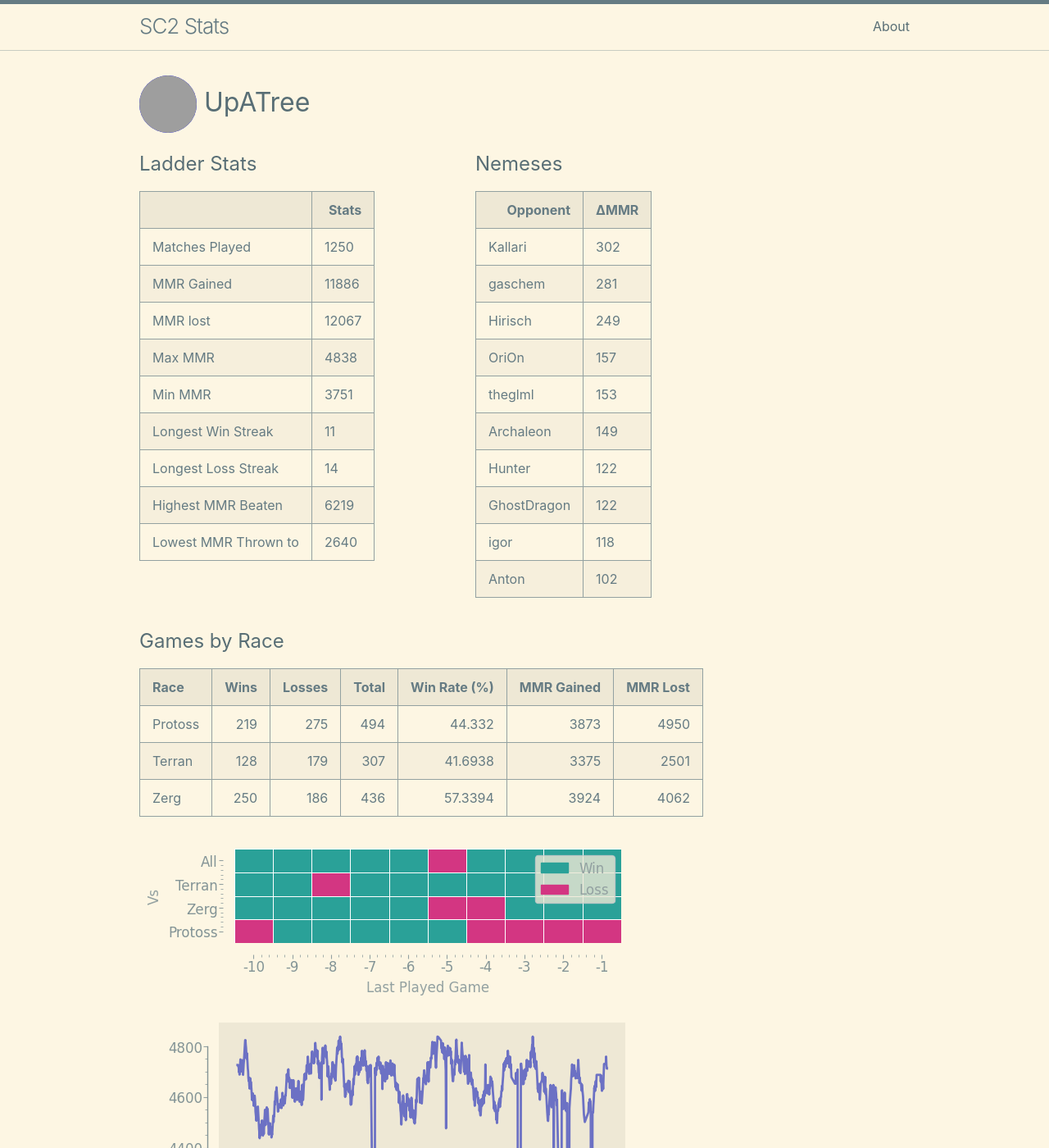
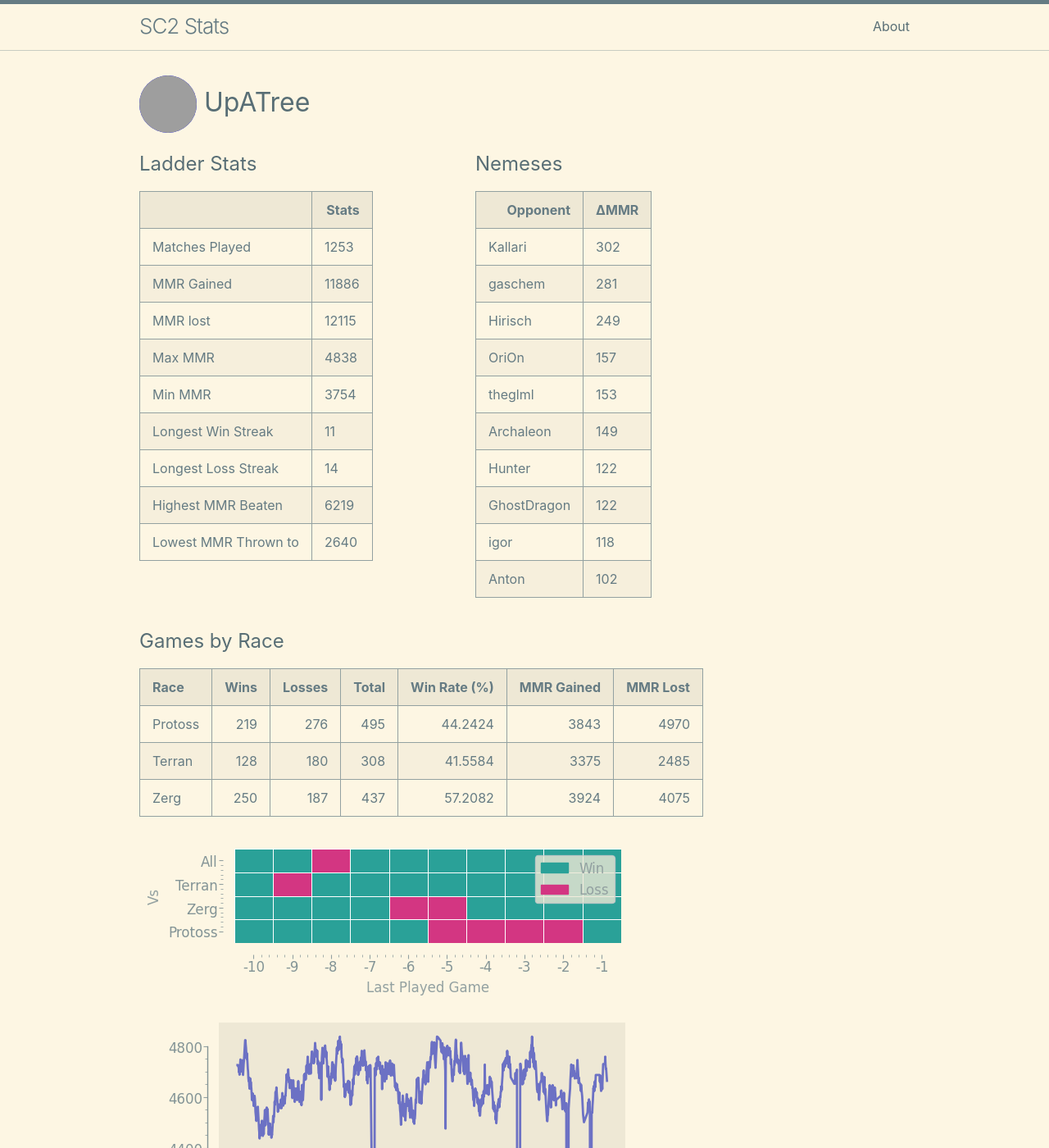
Before and after one commit to kylermurphy/UpATree, a Jekyll site: the page built from docs/index.md, in a window 1280 px wide and 1400 px high. Shown: the whole window at 82% size. Built offline with Jekyll 4.4.1, drawn with Linux system fonts in a browser that asks for light colours; grey boxes are pictures that could not be loaded.

Commit message:
running on push

```diff
--- a/docs/index.md
+++ b/docs/index.md
@@ -18,7 +18,7 @@ layout: home
   <tbody>
     <tr>
       <td>Matches Played</td>
-      <td>1250</td>
+      <td>1253</td>
     </tr>
     <tr>
       <td>MMR Gained</td>
@@ -26,7 +26,7 @@ layout: home
     </tr>
     <tr>
       <td>MMR lost</td>
-      <td>12067</td>
+      <td>12115</td>
     </tr>
     <tr>
       <td>Max MMR</td>
@@ -34,7 +34,7 @@ layout: home
     </tr>
     <tr>
       <td>Min MMR</td>
-      <td>3751</td>
+      <td>3754</td>
     </tr>
     <tr>
       <td>Longest Win Streak</td>
@@ -114,9 +114,9 @@ layout: home
 
 | Race    |   Wins |   Losses |   Total |   Win Rate (%) |   MMR Gained |   MMR Lost |
 |:--------|-------:|---------:|--------:|---------------:|-------------:|-----------:|
-| Protoss |    219 |      275 |     494 |        44.332  |         3873 |       4950 |
-| Terran  |    128 |      179 |     307 |        41.6938 |         3375 |       2501 |
-| Zerg    |    250 |      186 |     436 |        57.3394 |         3924 |       4062 |
+| Protoss |    219 |      276 |     495 |        44.2424 |         3843 |       4970 |
+| Terran  |    128 |      180 |     308 |        41.5584 |         3375 |       2485 |
+| Zerg    |    250 |      187 |     437 |        57.2082 |         3924 |       4075 |
 
 ![Games by Race](./assets/gm_hist.png)
 
--- a/log.txt
+++ b/log.txt
@@ -477,3 +477,4 @@ Writing a log file 2025-03-15 16:48:04.
 Writing a log file 2025-03-15 17:17:55.
 Writing a log file 2025-03-15 17:32:03.
 Writing a log file 2025-03-15 17:48:26.
+Writing a log file 2025-03-15 18:28:48.
```
Also changed, not shown: docs/assets/MMR.png, docs/assets/daily.png, docs/assets/gm_hist.png, docs/assets/r_wrt.png, 1 other file.
